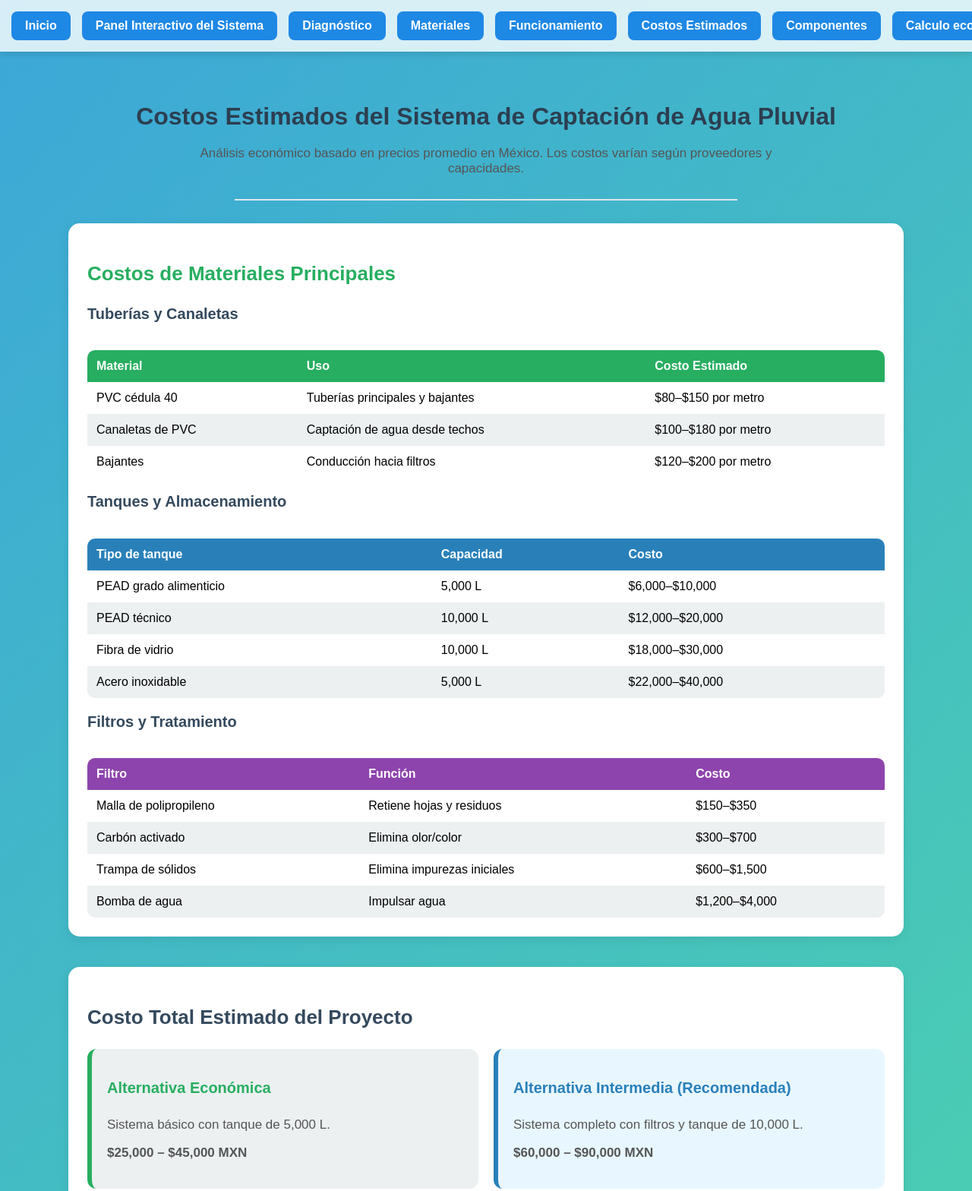
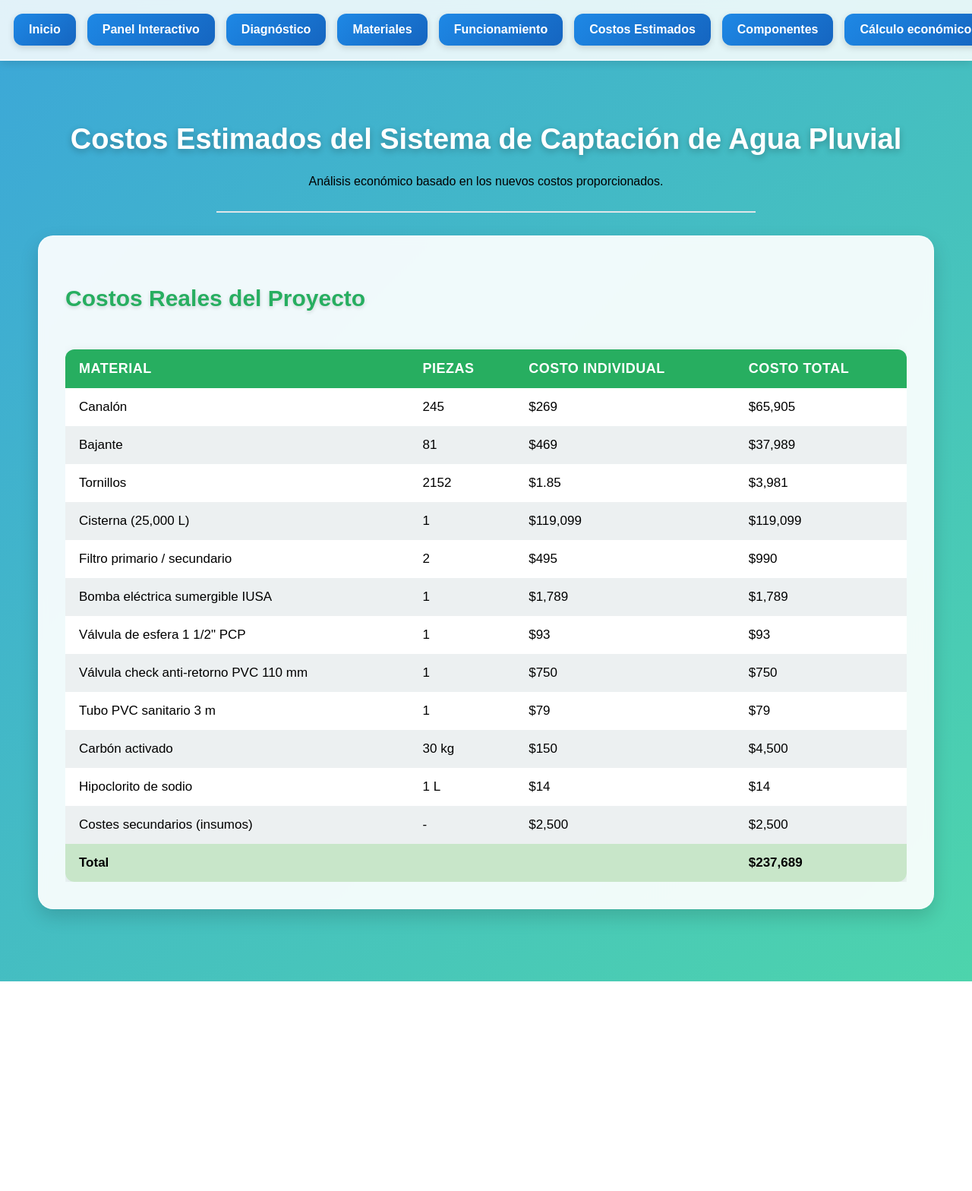
Before and after one commit to angeldavidfalconcoronado123-ctrl/TheFixFactory, a plain HTML site: page Costo.html in a window 1280 px wide. Shown: the top 1568 px of the page at 76% size. After the commit the page ends 1292 px from the top, so only its background shows below. Drawn offline with Linux system fonts and the light colour scheme.

Commit message:
Update Costo.html

```diff
--- a/Costo.html
+++ b/Costo.html
@@ -2,307 +2,267 @@
 <html lang="es">
 <head>
 <meta charset="UTF-8">
-<title>Costos del Sistema de Captación Pluvial</title>
-
+<title>Costos del Sistema de Captación Pluvial - Actualizado</title>
 <style>
 body {
     margin: 0;
-        font-family: Arial, sans-serif;
+    font-family: 'Poppins', Arial, sans-serif;
     background: linear-gradient(135deg, #3ca7d8, #4dd4ac);
     min-height: 100vh;
 }
 
 /* NAV */
 .nav-container {
-        background: #ffffffcc;
-        backdrop-filter: blur(10px);
+    background: rgba(255, 255, 255, 0.85);
+    backdrop-filter: blur(12px);
     display: flex;
     gap: 15px;
-        padding: 15px;
-        box-shadow: 0 4px 8px rgba(0,0,0,0.1);
+    padding: 18px;
+    border-bottom: 2px solid rgba(255,255,255,0.4);
+    box-shadow: 0 4px 10px rgba(0,0,0,0.1);
     position: sticky;
     top: 0;
-        z-index: 10;
-
-        /* NUEVO: Scroll horizontal */
+    z-index: 20;
     overflow-x: auto;
     white-space: nowrap;
 }
 
-    /* Ocultar barra de scroll en navegadores compatibles */
-    .nav-container::-webkit-scrollbar {
-        height: 6px;
-    }
-    .nav-container::-webkit-scrollbar-thumb {
-        background: #1e88e5;
-        border-radius: 10px;
-    }
-
 .nav-button {
-        padding: 10px 18px;
-        background: #1e88e5;
+    padding: 12px 20px;
+    background: linear-gradient(135deg, #1e88e5, #1565c0);
     color: white;
     text-decoration: none;
-        border-radius: 8px;
+    border-radius: 12px;
     font-weight: bold;
-        transition: 0.3s;
-        display: inline-block; /* importante para que no salten de línea */
+    transition: 0.3s ease;
+    box-shadow: 0 3px 8px rgba(0,0,0,0.15);
 }
 
 .nav-button:hover {
-        background: #1565c0;
+    transform: translateY(-3px);
+    box-shadow: 0 6px 12px rgba(0,0,0,0.2);
 }
 
 /* CONTENIDO */
 section {
-        padding: 40px;
-        max-width: 1100px;
+    padding: 50px;
+    max-width: 1200px;
     margin: auto;
 }
 
 h2 {
-        font-size: 32px;
-        color: #2c3e50;
+    font-size: 38px;
+    color: #ffffff;
     text-align: center;
-        margin-bottom: 20px;
+    margin-bottom: 25px;
+    text-shadow: 0 3px 8px rgba(0,0,0,0.25);
+}
+
+.card {
+    background: rgba(255, 255, 255, 0.92);
+    padding: 35px;
+    border-radius: 20px;
+    box-shadow: 0 10px 25px rgba(0,0,0,0.15);
+    backdrop-filter: blur(6px);
+    margin-bottom: 45px;
+    border: 1px solid rgba(255,255,255,0.65);
+    animation: fadeIn 0.8s ease;
+}
+
+@keyframes fadeIn {
+    from { opacity: 0; transform: translateY(20px); }
+    to { opacity: 1; transform: translateY(0); }
 }
 
 h3 {
-        font-size: 26px;
-        color: #34495e;
-    }
-
-    h4 {
-        font-size: 20px;
-        color: #34495e;
-        margin-top: 20px;
-    }
-
-    p {
-        color: #555;
-        font-size: 17px;
+    font-size: 30px;
+    color: #27ae60;
+    text-shadow: 0 2px 5px rgba(0,0,0,0.15);
 }
 
 table {
     width: 100%;
     border-collapse: collapse;
-        margin-top: 10px;
-        border-radius: 10px;
+    margin-top: 20px;
+    border-radius: 12px;
     overflow: hidden;
+    box-shadow: 0 5px 15px rgba(0,0,0,0.1);
+}
+
+thead tr {
+    background: linear-gradient(135deg, #2ecc71, #27ae60);
 }
 
 th, td {
-        padding: 12px;
+    padding: 15px 18px;
     text-align: left;
+    font-size: 17px;
 }
 
 th {
     color: white;
+    font-size: 18px;
+    letter-spacing: 0.5px;
 }
 
-    /* TARJETAS */
-    .card {
-        background: white;
-        padding: 25px;
-        border-radius: 15px;
-        box-shadow: 0 4px 15px rgba(0,0,0,0.08);
-        margin-bottom: 40px;
+tbody tr {
+    background: #ffffff;
+    transition: 0.3s ease;
 }
 
-    /* TARJETAS FINALES */
-    .precio-card {
-        flex: 1 1 300px;
-        padding: 20px;
-        border-radius: 12px;
-        color: #000;
+tbody tr:nth-child(even) {
+    background: #f2f6f5;
 }
 
-    .beneficios {
-        background: #27ae60;
-        color: white;
-        padding: 30px;
-        border-radius: 15px;
-        margin-bottom: 40px;
+tbody tr:hover {
+    background: #dfeee9;
+    transform: scale(1.01);
 }
 
-    /* RESPONSIVO */
-    @media (max-width: 768px) {
-        .nav-container {
-            gap: 10px;
-        }
+/* TOTAL */
+tbody tr:last-child {
+    background: #c8e6c9 !important;
+    font-weight: bold;
+    font-size: 19px;
 }
 </style>
-
 </head>
 <body>
 
-<!-- NAVBAR -->
 <div class="nav-container">
     <a href="index.html" class="nav-button">Inicio</a>
-    <a href="Mapa.html" class="nav-button">Panel Interactivo del Sistema</a>
+    <a href="Mapa.html" class="nav-button">Panel Interactivo</a>
     <a href="Diagnostico.html" class="nav-button">Diagnóstico</a>
     <a href="Materiales.html" class="nav-button">Materiales</a>
     <a href="Funcionamiento.html" class="nav-button">Funcionamiento</a>
     <a href="Costo.html" class="nav-button">Costos Estimados</a>
     <a href="Componentes.html" class="nav-button">Componentes</a>
-    <a href="Calculo.html" class="nav-button">Calculo económico</a>
+    <a href="Calculo.html" class="nav-button">Cálculo económico</a>
     <a href="ImpactoA.html" class="nav-button">Impacto Ambiental</a>
 </div>
 
-<!-- CONTENIDO -->
 <section>
 
     <h2>Costos Estimados del Sistema de Captación de Agua Pluvial</h2>
     <p style="text-align:center; max-width:800px; margin:auto;">
-        Análisis económico basado en precios promedio en México.
-        Los costos varían según proveedores y capacidades.
+        Análisis económico basado en los nuevos costos proporcionados.
     </p>
 
     <hr style="margin: 30px auto; width: 60%; border: 1px solid #dfe6e9;">
 
-    <!-- CARD 1 -->
+    <!-- CARD DE COSTOS REALES -->
     <div class="card">
-        <h3 style="color:#27ae60;">Costos de Materiales Principales</h3>
+        <h3 style="color:#27ae60;">Costos Reales del Proyecto</h3>
 
-        <h4>Tuberías y Canaletas</h4>
         <div style="overflow-x:auto;">
             <table>
                 <thead>
                     <tr style="background:#27ae60;">
-                        <th>Material</th>
-                        <th>Uso</th>
-                        <th>Costo Estimado</th>
+                        <th>MATERIAL</th>
+                        <th>PIEZAS</th>
+                        <th>COSTO INDIVIDUAL</th>
+                        <th>COSTO TOTAL</th>
                     </tr>
                 </thead>
                 <tbody>
+
                     <tr>
-                        <td>PVC cédula 40</td>
-                        <td>Tuberías principales y bajantes</td>
-                        <td>$80–$150 por metro</td>
+                        <td>Canalón</td>
+                        <td>245</td>
+                        <td>$269</td>
+                        <td>$65,905</td>
                     </tr>
+
                     <tr style="background:#ecf0f1;">
-                        <td>Canaletas de PVC</td>
-                        <td>Captación de agua desde techos</td>
-                        <td>$100–$180 por metro</td>
+                        <td>Bajante</td>
+                        <td>81</td>
+                        <td>$469</td>
+                        <td>$37,989</td>
                     </tr>
+
                     <tr>
-                        <td>Bajantes</td>
-                        <td>Conducción hacia filtros</td>
-                        <td>$120–$200 por metro</td>
+                        <td>Tornillos</td>
+                        <td>2152</td>
+                        <td>$1.85</td>
+                        <td>$3,981</td>
                     </tr>
-                </tbody>
-            </table>
-        </div>
 
-        <h4>Tanques y Almacenamiento</h4>
-        <div style="overflow-x:auto;">
-            <table>
-                <thead>
-                    <tr style="background:#2980b9;">
-                        <th>Tipo de tanque</th>
-                        <th>Capacidad</th>
-                        <th>Costo</th>
+                    <tr style="background:#ecf0f1;">
+                        <td>Cisterna (25,000 L)</td>
+                        <td>1</td>
+                        <td>$119,099</td>
+                        <td>$119,099</td>
                     </tr>
-                </thead>
-                <tbody>
+
                     <tr>
-                        <td>PEAD grado alimenticio</td>
-                        <td>5,000 L</td>
-                        <td>$6,000–$10,000</td>
+                        <td>Filtro primario / secundario</td>
+                        <td>2</td>
+                        <td>$495</td>
+                        <td>$990</td>
                     </tr>
+
                     <tr style="background:#ecf0f1;">
-                        <td>PEAD técnico</td>
-                        <td>10,000 L</td>
-                        <td>$12,000–$20,000</td>
+                        <td>Bomba eléctrica sumergible IUSA</td>
+                        <td>1</td>
+                        <td>$1,789</td>
+                        <td>$1,789</td>
                     </tr>
+
                     <tr>
-                        <td>Fibra de vidrio</td>
-                        <td>10,000 L</td>
-                        <td>$18,000–$30,000</td>
+                        <td>Válvula de esfera 1 1/2" PCP</td>
+                        <td>1</td>
+                        <td>$93</td>
+                        <td>$93</td>
                     </tr>
+
                     <tr style="background:#ecf0f1;">
-                        <td>Acero inoxidable</td>
-                        <td>5,000 L</td>
-                        <td>$22,000–$40,000</td>
+                        <td>Válvula check anti-retorno PVC 110 mm</td>
+                        <td>1</td>
+                        <td>$750</td>
+                        <td>$750</td>
                     </tr>
-                </tbody>
-            </table>
-        </div>
 
-        <h4>Filtros y Tratamiento</h4>
-        <div style="overflow-x:auto;">
-            <table>
-                <thead>
-                    <tr style="background:#8e44ad;">
-                        <th>Filtro</th>
-                        <th>Función</th>
-                        <th>Costo</th>
+                    <tr>
+                        <td>Tubo PVC sanitario 3 m</td>
+                        <td>1</td>
+                        <td>$79</td>
+                        <td>$79</td>
                     </tr>
-                </thead>
-                <tbody>
-                    <tr>
-                        <td>Malla de polipropileno</td>
-                        <td>Retiene hojas y residuos</td>
-                        <td>$150–$350</td>
-                    </tr>
+
                     <tr style="background:#ecf0f1;">
                         <td>Carbón activado</td>
-                        <td>Elimina olor/color</td>
-                        <td>$300–$700</td>
+                        <td>30 kg</td>
+                        <td>$150</td>
+                        <td>$4,500</td>
                     </tr>
+
                     <tr>
-                        <td>Trampa de sólidos</td>
-                        <td>Elimina impurezas iniciales</td>
-                        <td>$600–$1,500</td>
+                        <td>Hipoclorito de sodio</td>
+                        <td>1 L</td>
+                        <td>$14</td>
+                        <td>$14</td>
                     </tr>
+
                     <tr style="background:#ecf0f1;">
-                        <td>Bomba de agua</td>
-                        <td>Impulsar agua</td>
-                        <td>$1,200–$4,000</td>
+                        <td>Costes secundarios (insumos)</td>
+                        <td>-</td>
+                        <td>$2,500</td>
+                        <td>$2,500</td>
                     </tr>
+
+                    <!-- TOTAL -->
+                    <tr style="background:#dcdde1; font-weight:bold;">
+                        <td>Total</td>
+                        <td></td>
+                        <td></td>
+                        <td>$237,689</td>
+                    </tr>
+
                 </tbody>
             </table>
         </div>
     </div>
 
-    <!-- CARD 2 -->
-    <div class="card">
-        <h3>Costo Total Estimado del Proyecto</h3>
-
-        <div style="display:flex; flex-wrap:wrap; gap:20px; justify-content:center;">
-
-            <div class="precio-card" style="background:#ecf0f1; border-left:6px solid #27ae60;">
-                <h4 style="color:#27ae60;">Alternativa Económica</h4>
-                <p>Sistema básico con tanque de 5,000 L.</p>
-                <p style="font-weight:bold;">$25,000 – $45,000 MXN</p>
-            </div>
-
-            <div class="precio-card" style="background:#e8f6ff; border-left:6px solid #2980b9;">
-                <h4 style="color:#2980b9;">Alternativa Intermedia (Recomendada)</h4>
-                <p>Sistema completo con filtros y tanque de 10,000 L.</p>
-                <p style="font-weight:bold;">$60,000 – $90,000 MXN</p>
-            </div>
-
-            <div class="precio-card" style="background:#f9eaff; border-left:6px solid #8e44ad;">
-                <h4 style="color:#8e44ad;">Alternativa Premium</h4>
-                <p>Sistema automatizado y acero inoxidable.</p>
-                <p style="font-weight:bold;">$120,000 – $200,000 MXN</p>
-            </div>
-
-        </div>
-    </div>
-
-    <!-- BENEFICIOS -->
-    <div class="beneficios">
-        <h3>Beneficios Económicos</h3>
-        <ul style="font-size:18px; line-height:1.7;">
-            <li>Ahorro de agua potable del 30% al 40%.</li>
-            <li>Ahorro anual: <strong>$10,000 – $25,000 MXN</strong>.</li>
-            <li>Retorno de inversión: <strong>2 a 4 años</strong>.</li>
-        </ul>
-    </div>
-
 </section>
-
 </body>
 </html>
```
Lines whose indentation alone changed are shown as unchanged.
